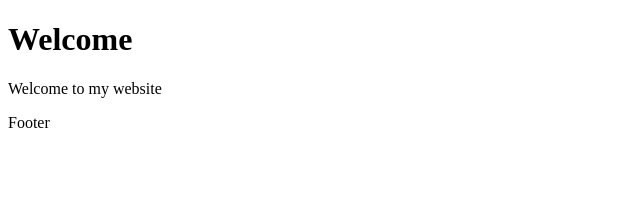
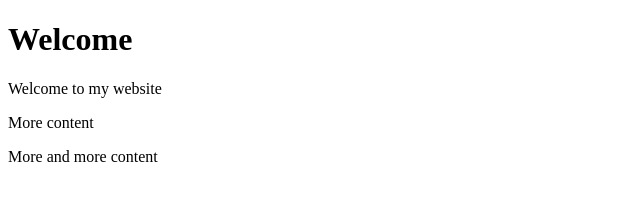
Before and after one commit to amilkarcruz13/appupc-v-2021, a plain HTML site: page index.html in a window 1280 px wide. Shown: the whole page, without its empty margins (0-640 px from the left). Drawn offline with Linux system fonts and the light colour scheme.

Commit message:
Add more content to welcome

```diff
--- a/index.html
+++ b/index.html
@@ -9,6 +9,7 @@
 <body>
     <h1>Welcome</h1>
     <p>Welcome to my website</p>
-    <p>Footer</p>
+    <p>More content</p>
+    <p>More and more content</p>
 </body>
 </html>
```
